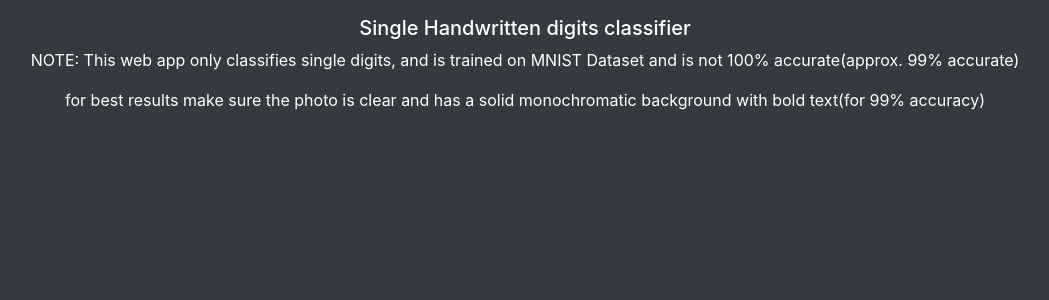
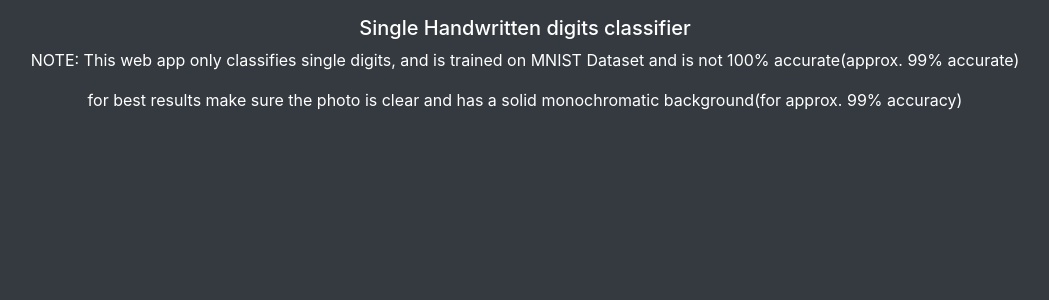
Before and after one commit to Joyel1441/HandwrittenDigitRecognition, a Flask app: page / in a window 1280 px wide. Shown: the top 300 px of the page, without its empty margins (115-1164 px from the left). Run offline with Flask 2, Linux system fonts and the light colour scheme.

Commit message:
Update index.html

```diff
--- a/templates/index.html
+++ b/templates/index.html
@@ -23,7 +23,7 @@
 
     <h1 class="text-center">Single Handwritten digits classifier</center></h1>
     <p class="text-center">NOTE: This web app only classifies single digits, and is trained on MNIST Dataset and is not 100% accurate(approx. 99% accurate)</p>
-    <p class="text-center">for best results make sure the photo is clear and has a solid monochromatic background with bold text(for 99% accuracy)</p>
+    <p class="text-center">for best results make sure the photo is clear and has a solid monochromatic background(for approx. 99% accuracy)</p>
    <div>
     <p style="margin-top: 60%; font-size: 20px;">Upload an image of Handwritten digit:</p>
     <form action={{ url_for("form") }} method="post" enctype="multipart/form-data" class="predicted_value">
```
